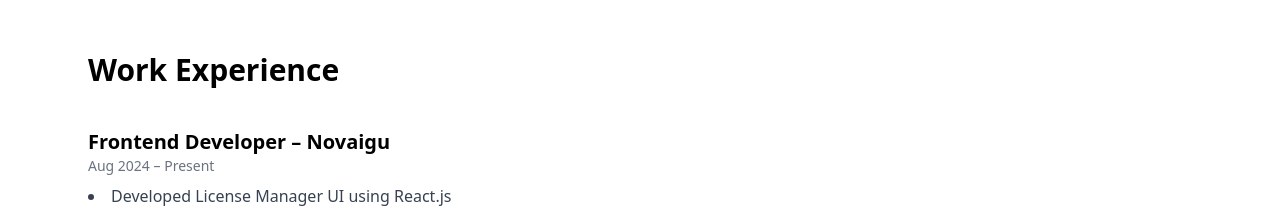
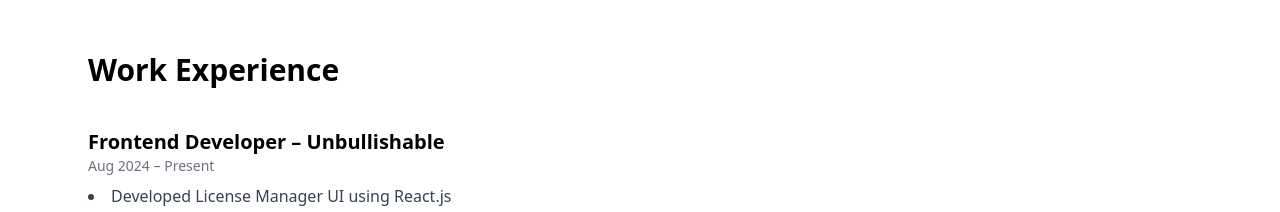
Before and after one commit to jagdishchandraBelwal/Jagdish-Portfolio, a React (Create React App) app: page / in a window 1280 px wide. Shown: the part 1520-1732 px from the top of the page. Built offline with nearby package versions, Linux system fonts and the light colour scheme.

Commit message:
company updateed

```diff
--- a/src/components/Portfolio.jsx
+++ b/src/components/Portfolio.jsx
@@ -138,7 +138,7 @@ export default function Portfolio() {
         <div className="space-y-8">
           {[
             {
-              title: 'Frontend Developer – Novaigu',
+              title: 'Frontend Developer – Unbullishable',
               period: 'Aug 2024 – Present',
               tasks: [
                 'Developed License Manager UI using React.js',
```
